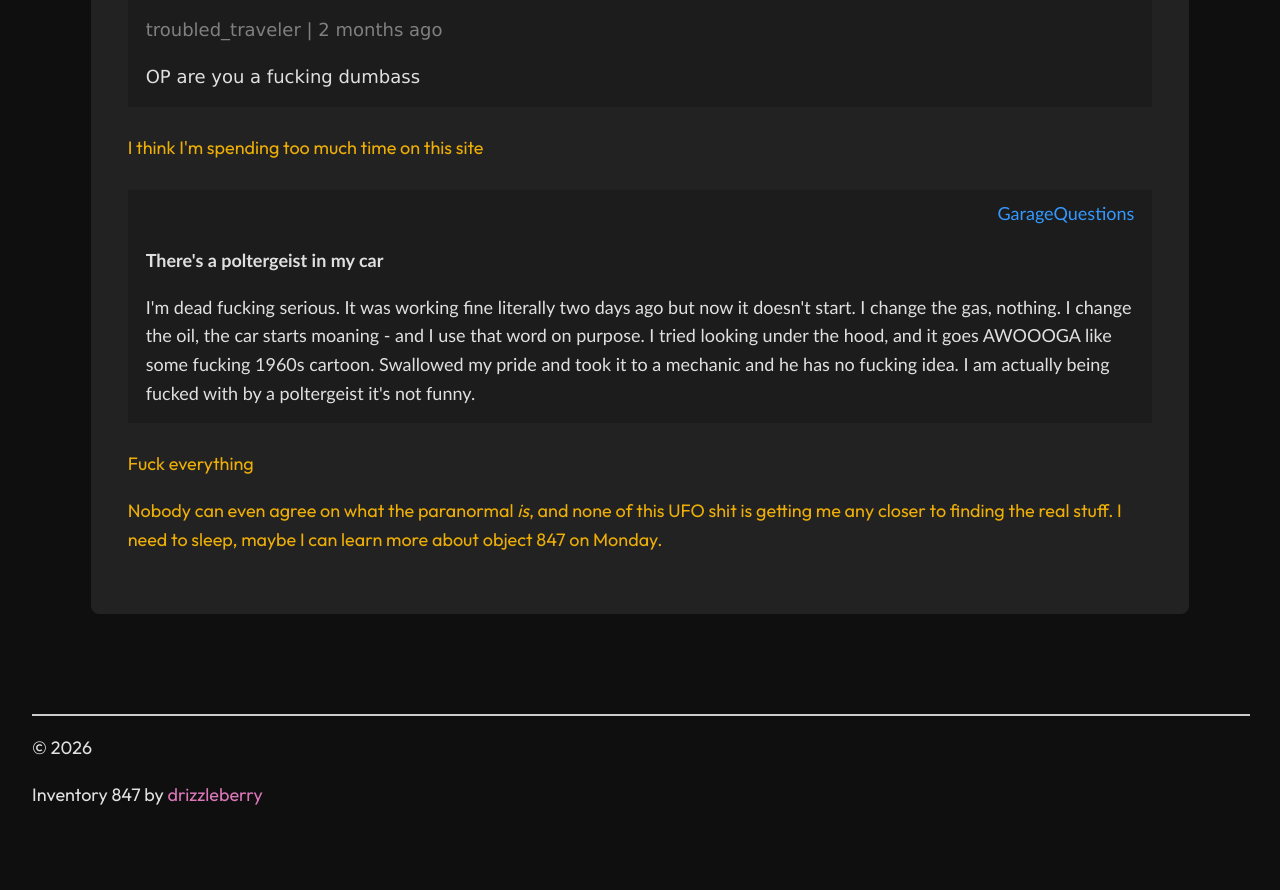
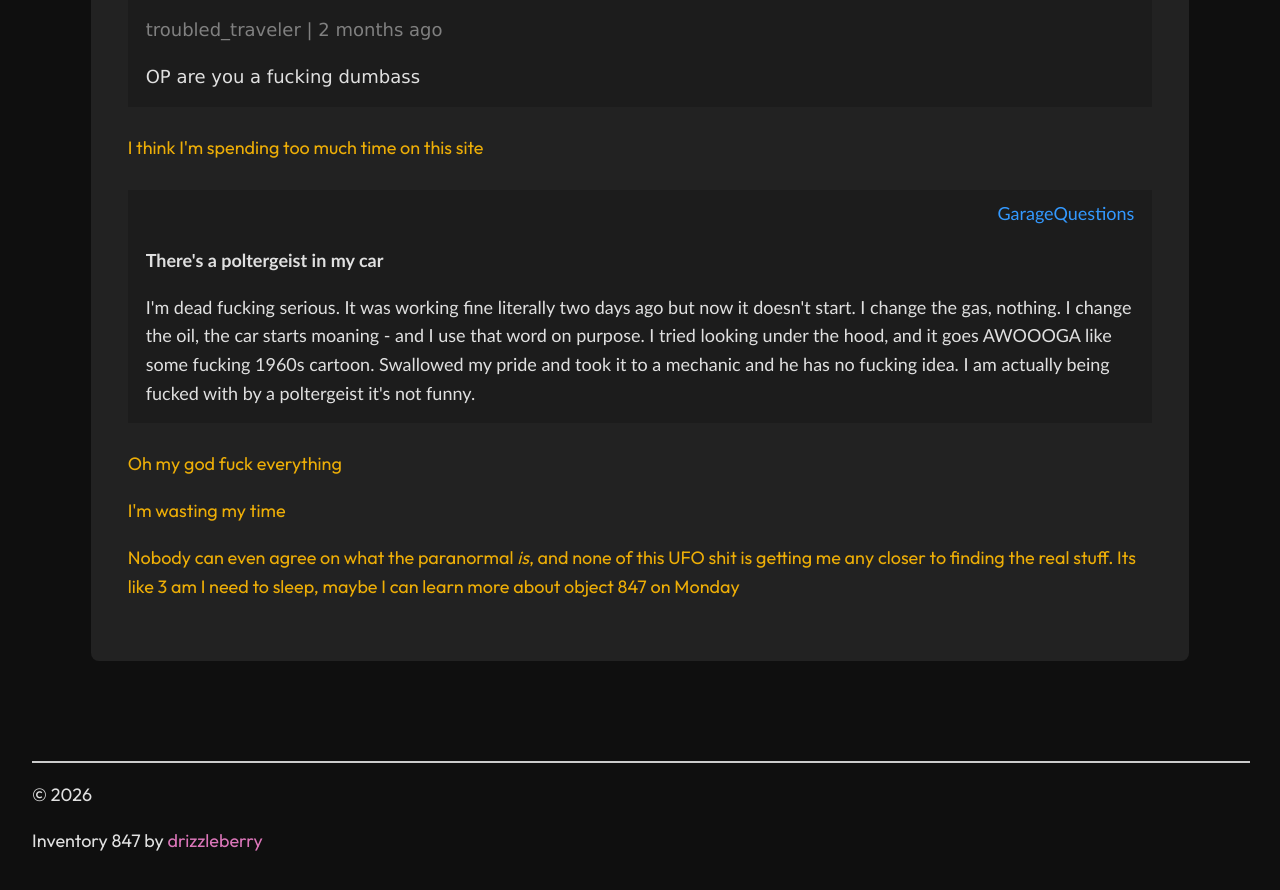
Before and after one commit to drizzleberry/drizzleberry.github.io, a Jekyll site: the page built from pages/episodes/evidence-board.html, in a window 1280 px wide and 900 px high, scrolled down 6748 px. Shown: the top 890 px of the window. Built offline with Jekyll 4.4.1, drawn with Linux system fonts in a browser that asks for light colours; before the commit the page ends 7601 px from its top, so only the background shows below that.

Commit message:
Update evidence-board.html

```diff
--- a/pages/episodes/evidence-board.html
+++ b/pages/episodes/evidence-board.html
@@ -213,8 +213,9 @@ I think I'm spending too much time on this site
 
 <div class="jamie-note">
 
-<p>Fuck everything</p>
-<p>Nobody can even agree on what the paranormal <em>is</em>, and none of this UFO shit is getting me any closer to finding the real stuff. I need to sleep, maybe I can learn more about object 847 on Monday.</p>
+<p>Oh my god fuck everything</p>
+<p>I'm wasting my time</p>
+<p>Nobody can even agree on what the paranormal <em>is</em>, and none of this UFO shit is getting me any closer to finding the real stuff. Its like 3 am I need to sleep, maybe I can learn more about object 847 on Monday</p>
 
 </div>
 </div>
```
